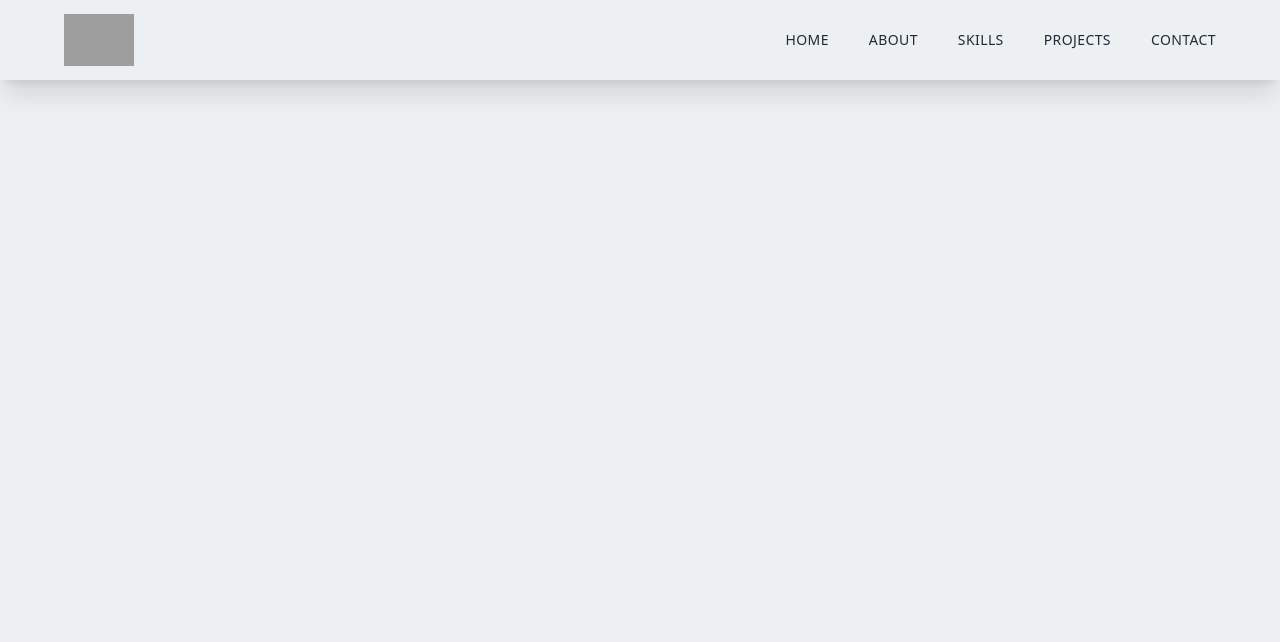
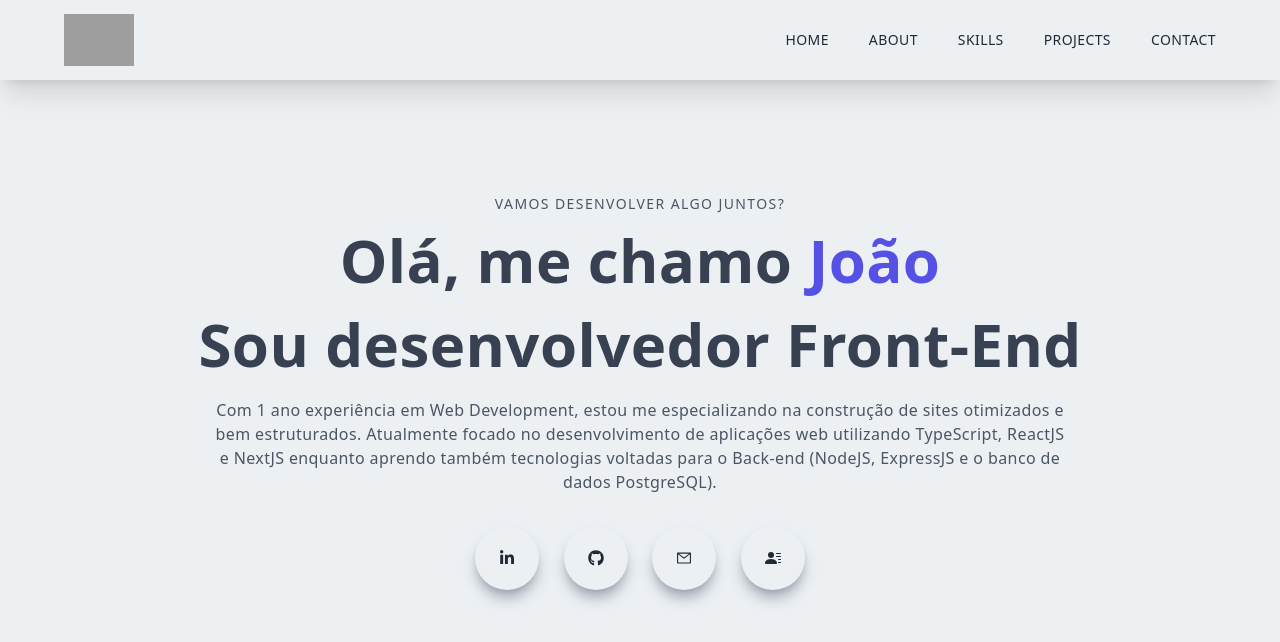
Before and after one commit to jpcchaves/portfolio-nextjs, a Next.js app: page / in a window 1280 px wide. Shown: the top 642 px of the page. Built offline with nearby package versions, Linux system fonts and the light colour scheme; grey boxes are pictures that could not be loaded.

Commit message:
created main component

```diff
--- /dev/null
+++ b/components/Main.tsx
@@ -0,0 +1,46 @@
+import React from "react";
+
+import { AiOutlineMail } from "react-icons/ai";
+import { BsFillPersonLinesFill } from "react-icons/bs";
+import { FaGithub, FaLinkedinIn } from "react-icons/fa";
+
+const Main = () => {
+  return (
+    <div className="w-full h-screen text-center">
+      <div className="max-w-[1240px] w-full h-full mx-auto p-2 flex justify-center items-center">
+        <div>
+          <p className="uppercase text-sm tracking-widest text-gray-600">
+            Vamos desenvolver algo juntos?
+          </p>
+          <h1 className="py-4 text-gray-700">
+            Olá, me chamo <span className="text-[#5651e5]">João</span>
+          </h1>
+          <h1 className="py-2 text-gray-700">Sou desenvolvedor Front-End</h1>
+          <p className="py-4 text-gray-600 max-w-[70%] m-auto">
+            Com 1 ano experiência em Web Development, estou me especializando na
+            construção de sites otimizados e bem estruturados. Atualmente focado
+            no desenvolvimento de aplicações web utilizando TypeScript, ReactJS
+            e NextJS enquanto aprendo também tecnologias voltadas para o
+            Back-end (NodeJS, ExpressJS e o banco de dados PostgreSQL).
+          </p>
+          <div className="flex items-center justify-between max-w-[330px] m-auto py-4">
+            <div className="rounded-full shadow-lg shadow-gray-400 p-6 cursor-pointer hover:scale-110 ease-in duration-300">
+              <FaLinkedinIn />
+            </div>
+            <div className="rounded-full shadow-lg shadow-gray-400 p-6 cursor-pointer hover:scale-110 ease-in duration-300">
+              <FaGithub />
+            </div>
+            <div className="rounded-full shadow-lg shadow-gray-400 p-6 cursor-pointer hover:scale-110 ease-in duration-300">
+              <AiOutlineMail />
+            </div>
+            <div className="rounded-full shadow-lg shadow-gray-400 p-6 cursor-pointer hover:scale-110 ease-in duration-300">
+              <BsFillPersonLinesFill />
+            </div>
+          </div>
+        </div>
+      </div>
+    </div>
+  );
+};
+
+export default Main;
--- a/pages/index.tsx
+++ b/pages/index.tsx
@@ -1,4 +1,5 @@
 import Head from "next/head";
+import Main from "../components/Main";
 import Navbar from "../components/Navbar";
 
 export default function Home() {
@@ -10,6 +11,7 @@
         <link rel="icon" href="/favicon.io" />
       </Head>
       <Navbar />
+      <Main />
     </div>
   );
 }
```
